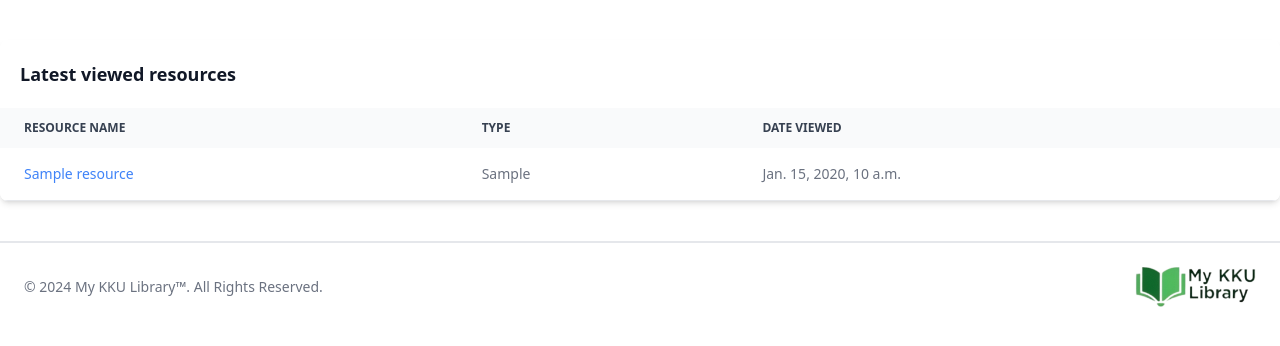
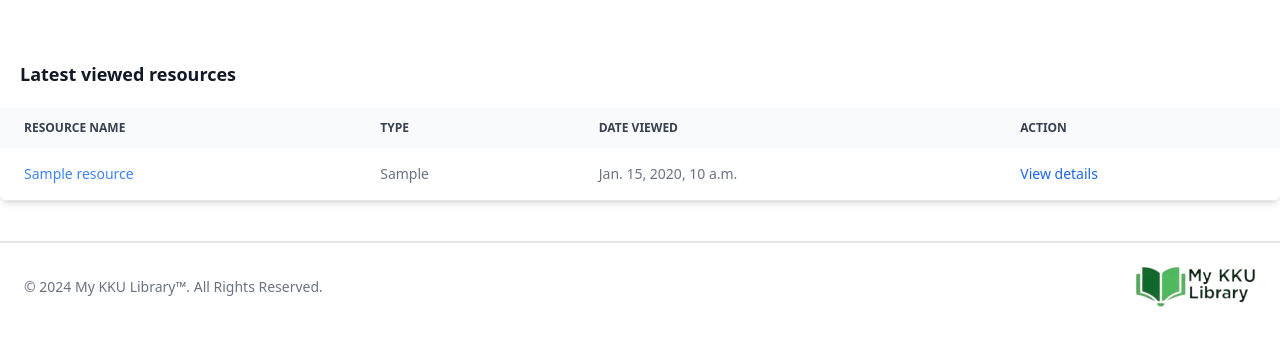
Before and after one commit to Abubakr-Alsheikh/my-kuu-library, a Django app: template templates/user/profile.html in a window 1280 px wide. Shown: the part 92-438 px from the top of the page. Run offline with Django 5.2, Linux system fonts and the light colour scheme; the template is opened without the code that fills it: most values are stand-ins (such as "Sample title", 1, 10 or a date in 2020); some libraries are stand-ins or nearby versions.

Commit message:
Adding plus icon to add report, adding view detail to profile

```diff
--- a/templates/user/profile.html
+++ b/templates/user/profile.html
@@ -1,42 +1,28 @@
-{% extends "_base.html" %}
-{% load static %}
-{% block content %}
-{% include "user/header.html" %}
+{% extends "_base.html" %} {% load static %} {% block content %} {% include "user/header.html" %}
 <div class="container mx-auto my-10">
   <div class="relative overflow-x-auto shadow-md sm:rounded-lg">
     <table class="dark:text-gray-400 w-full text-left text-sm text-gray-500 rtl:text-right">
-        <caption
-            class="dark:text-white dark:bg-gray-800 bg-white p-5 text-left text-lg font-semibold text-gray-900 rtl:text-right">
+      <caption class="dark:text-white dark:bg-gray-800 bg-white p-5 text-left text-lg font-semibold text-gray-900 rtl:text-right">
         Latest viewed resources
       </caption>
-        <thead
-            class="dark:bg-gray-700 dark:text-gray-400 bg-gray-50 text-xs uppercase text-gray-700">
+      <thead class="dark:bg-gray-700 dark:text-gray-400 bg-gray-50 text-xs uppercase text-gray-700">
         <tr>
-                <th scope="col" class="px-6 py-3">
-                    Resource Name
-                </th>
-                <th scope="col" class="px-6 py-3">
-                    Type
-                </th>
-                <th scope="col" class="px-6 py-3">
-                    Date Viewed
-                </th>
+          <th scope="col" class="px-6 py-3">Resource Name</th>
+          <th scope="col" class="px-6 py-3">Type</th>
+          <th scope="col" class="px-6 py-3">Date Viewed</th>
+          <th scope="col" class="px-6 py-3">Action</th>
         </tr>
       </thead>
       <tbody>
         {% for resource in resources %}
         <tr class="dark:bg-gray-800 dark:border-gray-700 border-b bg-white">
-                <th scope="row"
-                    class="dark:text-white whitespace-nowrap px-6 py-4 font-medium text-gray-900">
-                    <a href="{{ resource.get_resource_url }}" class="text-blue-500 hover:underline">
-                        {{ resource.resource.title }}
-                    </a>
+          <th scope="row" class="dark:text-white whitespace-nowrap px-6 py-4 font-medium text-gray-900">
+            <a href="{{ resource.get_resource_url }}" class="text-blue-500 hover:underline"> {{ resource.resource.title }} </a>
           </th>
+          <td class="px-6 py-4">{{ resource.resource_type }}</td>
+          <td class="px-6 py-4">{{ resource.date_viewed }}</td>
           <td class="px-6 py-4">
-                    {{ resource.resource_type }}
-                </td>
-                <td class="px-6 py-4">
-                    {{ resource.date_viewed }}
+            <a href="{{ resource.get_resource_url }}" class="dark:text-blue-500 font-medium text-blue-600 hover:underline">View details</a>
           </td>
         </tr>
         {% endfor %}
@@ -44,5 +30,4 @@
     </table>
   </div>
 </div>
-{% include "include/footer.html" %}
-{% endblock content %}
+{% include "include/footer.html" %} {% endblock content %}
--- a/templates/user/reports.html
+++ b/templates/user/reports.html
@@ -7,7 +7,11 @@
   <div class="relative overflow-x-auto p-4 shadow-md sm:rounded-lg">
     <div class="flex-column flex flex-wrap items-center justify-between space-y-4 pb-4 sm:flex-row sm:space-y-0">
       <div>
-        <a href="{% url 'core:add_report' %}" class="dark:bg-gray-800 dark:text-white dark:border-gray-600 dark:hover:bg-gray-700 dark:hover:border-gray-600 dark:focus:ring-gray-700 inline-flex items-center rounded-lg border border-gray-300 bg-white px-3 py-1.5 text-sm font-medium text-gray-500 hover:bg-gray-100 focus:outline-none focus:ring-4 focus:ring-gray-100" type="button">Add Report</a>
+        <a href="{% url 'core:add_report' %}" class="dark:bg-gray-800 dark:text-white dark:border-gray-600 dark:hover:bg-gray-700 dark:hover:border-gray-600 dark:focus:ring-gray-700 inline-flex items-center rounded-lg border border-gray-300 bg-white px-3 py-1.5 text-sm font-medium text-gray-500 hover:bg-gray-100 focus:outline-none focus:ring-4 focus:ring-gray-100" type="button">
+            <svg class="-ml-1 mr-1 h-6 w-6" fill="currentColor" viewBox="0 0 20 20" xmlns="http://www.w3.org/2000/svg">
+                <path fill-rule="evenodd" d="M10 5a1 1 0 011 1v3h3a1 1 0 110 2h-3v3a1 1 0 11-2 0v-3H6a1 1 0 110-2h3V6a1 1 0 011-1z" clip-rule="evenodd"></path>
+            </svg>
+            Add Report</a>
       </div>
       <label for="table-search" class="sr-only">Search</label>
       <div class="relative">
```
Lines whose indentation alone changed are shown as unchanged.
